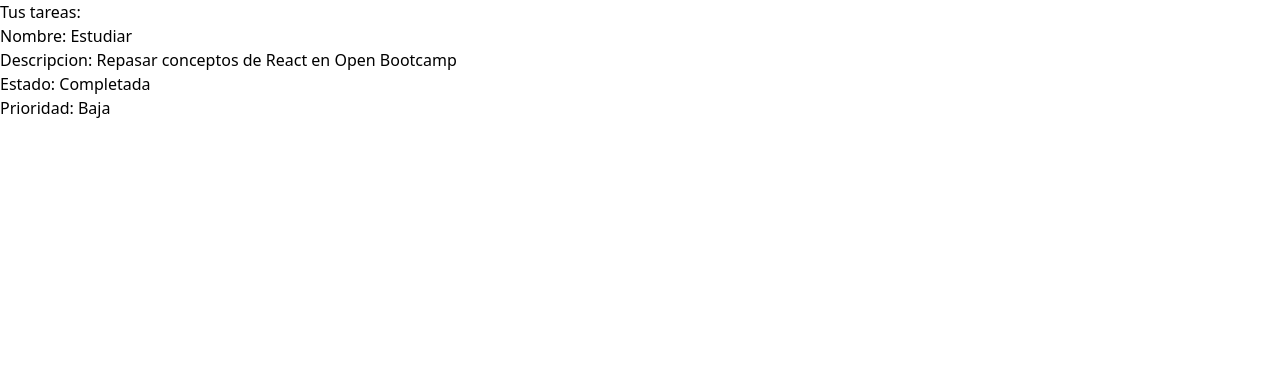
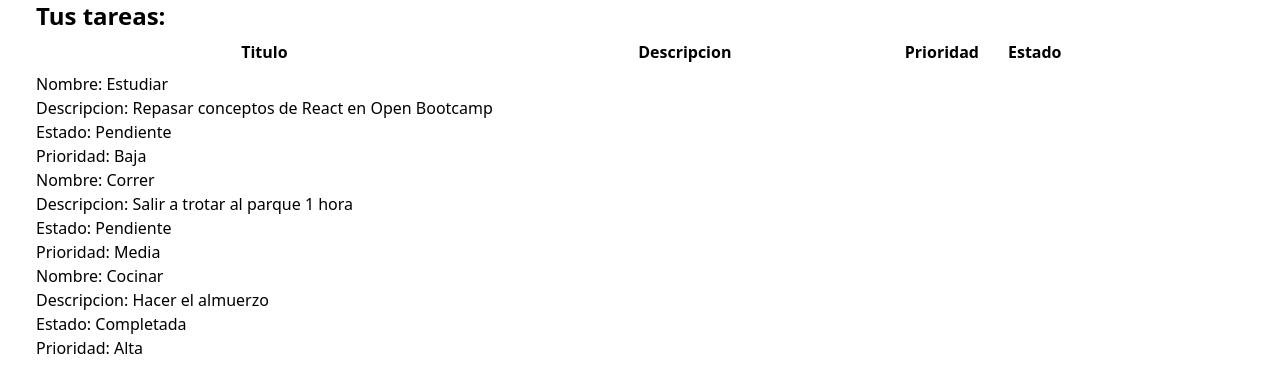
Before and after one commit to fmolinadev/frontend-op, a React (Create React App) app: page / in a window 1280 px wide. Shown: the top 392 px of the page. Built offline with nearby package versions, Linux system fonts and the light colour scheme.

Commit message:
feat(task list): agregue la tabla para renderizar cada tarea

```diff
--- a/src/components/container/task_list.jsx
+++ b/src/components/container/task_list.jsx
@@ -1,16 +1,44 @@
+import { useState } from "react"
 import TaskComponent from "../pure/task"
 import { Task } from "../../models/task.class"
 import { PRIORITY } from "../../models/priority.enum"
 
 const TasklistComponent = () => {
 
-    const defaulTask = new Task("Estudiar", "Repasar conceptos de React en Open Bootcamp", "false", PRIORITY.LOW)
+
+    const defaulTask = new Task("Estudiar", "Repasar conceptos de React en Open Bootcamp", false, PRIORITY.LOW)
+    const defaulTask1 = new Task("Correr", "Salir a trotar al parque 1 hora", false, PRIORITY.MID)
+    const defaulTask2 = new Task("Cocinar", "Hacer el almuerzo", true, PRIORITY.HIGHT)
+    const [tasks, /* setTask */] = useState([defaulTask, defaulTask1, defaulTask2])
+
+    const completeTask = () => {
+        console.log("Tarea completada")
+    }
+
 
     return (
         <div>
-            <div>
-                <h1>Tus tareas:</h1>
-                <TaskComponent task={defaulTask} />
+            <div class="container mx-auto px-9">
+                <div>
+                    <h1 class="font-semibold text-2xl">Tus tareas:</h1>
+                </div>
+                <div >
+                    <table>
+                        <thead class="text-center ">
+                            <tr class="columns-4 m-3 justify-center" >
+                                <th scope="col" class="w-50 h-10">Titulo</th>
+                                <th scope="col" class="w-96 h-10">Descripcion</th>
+                                <th scope="col" class="w-50 h-10 px-7">Prioridad</th>
+                                <th scope="col" class="w-50 h-10">Estado</th>
+                            </tr>
+                        </thead>
+                        <tbody>
+                            {
+                                tasks.map((task, index) => <TaskComponent key={index} task={task} complete={completeTask} />)
+                            }
+                        </tbody>
+                    </table>
+                </div>
             </div>
         </div>
     )
```
